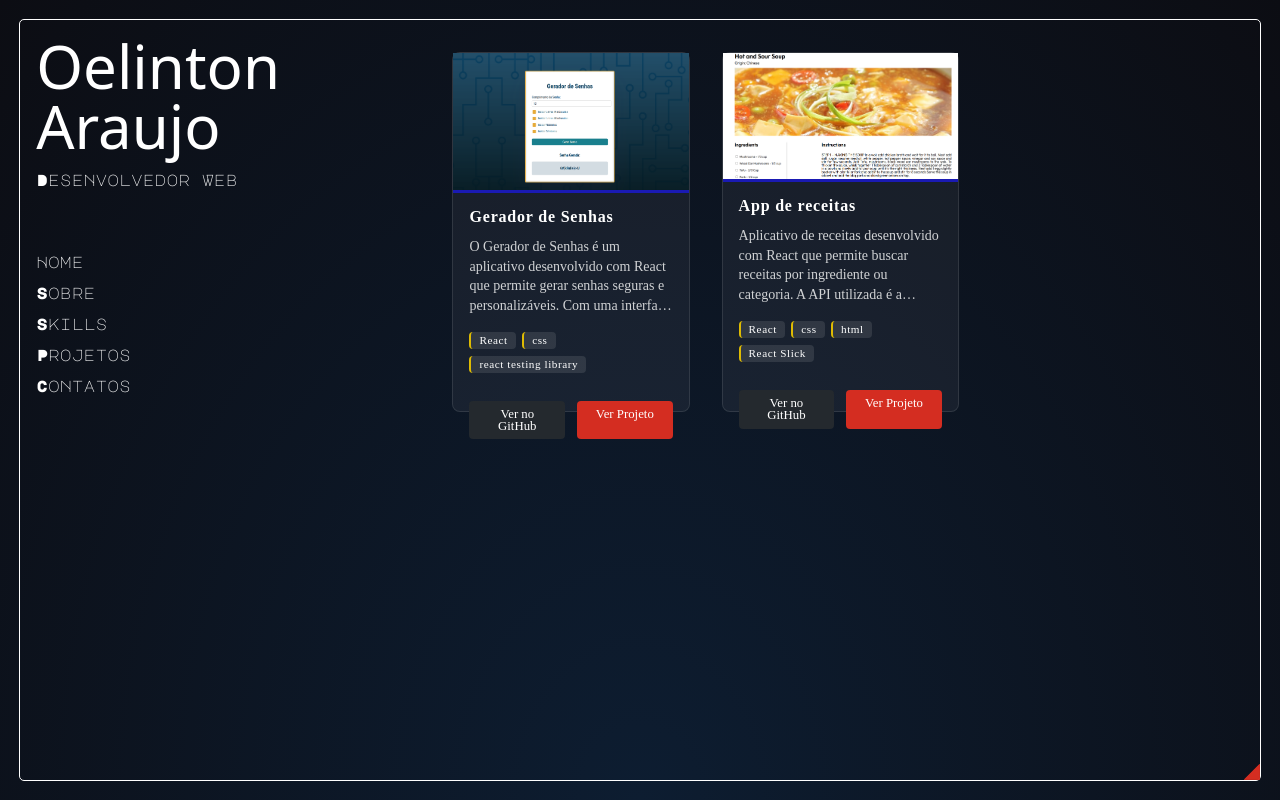
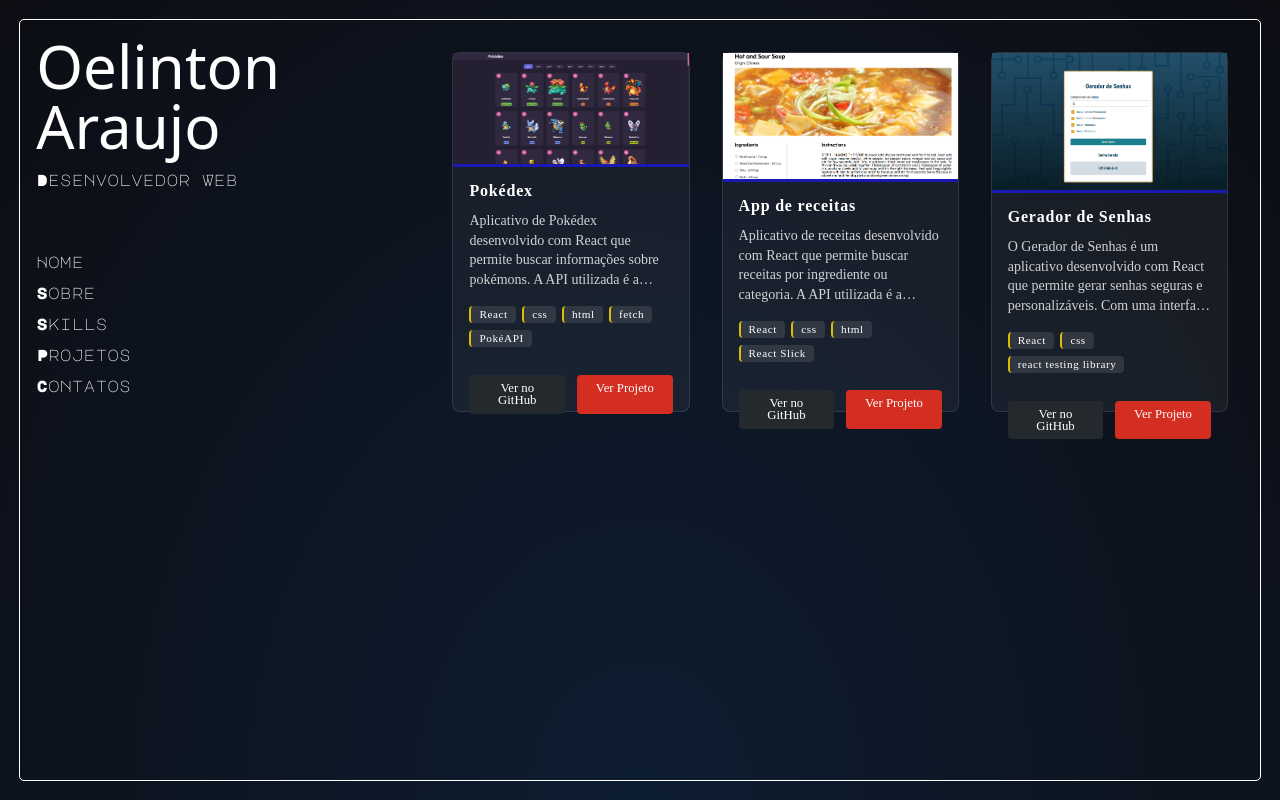
Before and after one commit to IOelinton/Portfolio, a React (Create React App) app: page /Portfolio/projects in a window 1280 px wide. Built offline with nearby package versions, Linux system fonts and the light colour scheme; a web font is replaced by a local one.

Commit message:
adicionado projeto de pokedex

```diff
--- a/src/Pages/Projects.jsx
+++ b/src/Pages/Projects.jsx
@@ -45,9 +45,12 @@ export default function Projects() {
   return (
     <div className="projects-container">
       <div className="projects-grid">
-        {projectsData.map((project) => (
-          <ProjectCard key={project.id} project={project} />
-        ))}
+        {projectsData
+          .slice(0)
+          .reverse()
+          .map((project) => (
+            <ProjectCard key={project.id} project={project} />
+          ))}
       </div>
     </div>
   );
--- a/src/data/projectsData.js
+++ b/src/data/projectsData.js
@@ -20,7 +20,19 @@ export const projectsData = [
       "Aplicativo de receitas desenvolvido com React que permite buscar receitas por ingrediente ou categoria. A API utilizada é a TheMealDB, que fornece uma vasta coleção de receitas de comida internacional. O projeto inclui testes unitários para garantir a qualidade do código.",
     technologies: ["React", "css", "html", "React Slick"],
     image: "imgs/app-receita.png",
-    githubLink: "https://github.com/IOelinton/Gerador-de-senhas",
+    githubLink: "https://github.com/IOelinton/app-de-receitas",
     liveLink: "https://ioelinton.github.io/app-de-receitas/#/",
   },
+  {
+    id: 3,
+    title: "Pokédex",
+    shortDescription:
+      "Aplicativo de Pokédex que permite buscar informações sobre pokémons.",
+    fullDescription:
+      "Aplicativo de Pokédex desenvolvido com React que permite buscar informações sobre pokémons. A API utilizada é a PokéAPI, que fornece uma vasta coleção de informações sobre pokémons. estilização do projeto feito em css atendendo a responsividade e tecnicas modernas de estilização.",
+    technologies: ["React", "css", "html", "fetch", "PokéAPI"],
+    image: "imgs/pokedex.png",
+    githubLink: "https://github.com/IOelinton/pokedex",
+    liveLink: "https://ioelinton.github.io/pokedex/",
+  },
 ];
--- a/src/styles/projects.css
+++ b/src/styles/projects.css
@@ -36,16 +36,6 @@
     width: 100%;
 }
 
-.project-card::after {
-    content: '';
-    position: absolute;
-    bottom: 0;
-    right: 0;
-    width: 1rem;
-    height: 1rem;
-    background: #D42D21;
-    clip-path: polygon(100% 0, 0% 100%, 100% 100%);
-}
 
 .project-card:hover {
     transform: translateY(-0.2rem);
```
Also changed, not shown: public/imgs/pokedex.png (added).
